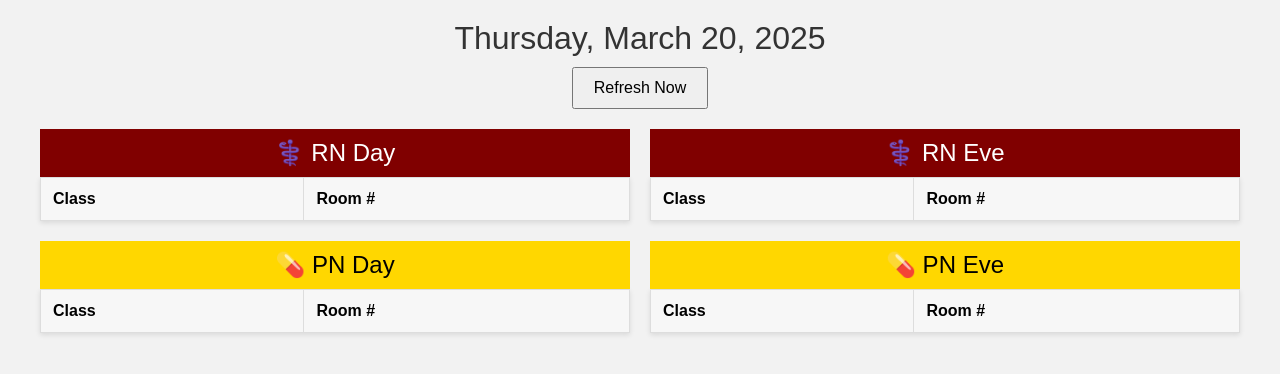
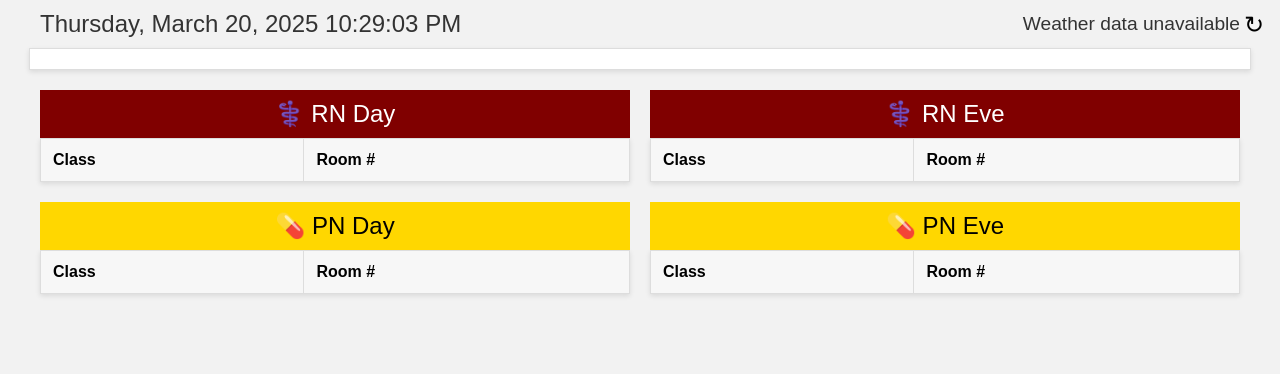
Before and after one commit to DDarby-JC/class-schedule, a plain HTML site: page index.html in a window 1280 px wide. Drawn offline with nearby package versions, Linux system fonts and the light colour scheme; no server answers.

Commit message:
Update index.html

```diff
--- a/index.html
+++ b/index.html
@@ -2,33 +2,63 @@
 <html lang="en">
 <head>
   <meta charset="UTF-8">
-  <!-- Removed meta refresh to avoid full page reload -->
+  <!-- No full page refresh -->
   <meta name="viewport" content="width=device-width, initial-scale=1.0">
-  <title>Quad Schedule Display</title>
+  <title>Quad Schedule Display with Messages, Time & Weather</title>
   <style>
     body {
       font-family: Arial, sans-serif;
       background: #f2f2f2;
       margin: 0;
-      padding: 20px;
+      padding: 10px;
       display: flex;
       flex-direction: column;
       align-items: center;
+      position: relative;
     }
-    /* Header styling */
+    /* Header: date/time and weather */
     #header {
-      text-align: center;
+      width: 100%;
+      max-width: 1200px;
+      display: flex;
+      justify-content: space-between;
+      align-items: center;
+      margin-bottom: 10px;
+    }
+    #datetime {
+      font-size: 1.5em;
+      color: #333;
+    }
+    #weather {
+      font-size: 1.2em;
+      color: #333;
+    }
+    /* Small refresh icon button, in the top right corner */
+    #refresh-button {
+      background: none;
+      border: none;
+      font-size: 1.5em;
+      cursor: pointer;
+      position: absolute;
+      top: 10px;
+      right: 10px;
+    }
+    /* Message area styling */
+    #message-area {
+      width: 100%;
+      max-width: 1200px;
+      background: #fff;
+      border: 1px solid #ddd;
+      box-shadow: 0 2px 5px rgba(0,0,0,0.1);
+      padding: 10px;
       margin-bottom: 20px;
     }
-    #current-date {
-      font-size: 2em;
-      color: #333;
+    .message {
       margin-bottom: 10px;
     }
-    #refresh-button {
-      padding: 10px 20px;
-      font-size: 1em;
-      cursor: pointer;
+    .message-title {
+      font-weight: bold;
+      margin-bottom: 5px;
     }
     /* Grid layout for the four tables */
     .grid-container {
@@ -48,7 +78,7 @@
       font-size: 1.5em;
       padding: 10px;
     }
-    /* Styling for RN (maroon) and PN (gold) captions */
+    /* RN (maroon) and PN (gold) styling */
     #rn-day caption,
     #rn-eve caption {
       background: #800000; /* Maroon */
@@ -76,12 +106,21 @@
   </style>
 </head>
 <body>
-  <!-- Header with current date and refresh button -->
+  <!-- Refresh button as a small symbol -->
+  <button id="refresh-button" title="Refresh">&#x21bb;</button>
+
+  <!-- Header with live date/time and weather -->
   <div id="header">
-    <div id="current-date"></div>
-    <button id="refresh-button">Refresh Now</button>
+    <div id="datetime"></div>
+    <div id="weather"></div>
   </div>
 
+  <!-- Message/Notice Area -->
+  <div id="message-area">
+    <!-- Messages will be injected here -->
+  </div>
+
+  <!-- Grid container for the four tables -->
   <div class="grid-container">
     <!-- RN Day Table -->
     <table id="rn-day">
@@ -92,9 +131,7 @@
           <th>Room #</th>
         </tr>
       </thead>
-      <tbody>
-        <!-- Data rows will be injected here -->
-      </tbody>
+      <tbody></tbody>
     </table>
 
     <!-- RN Eve Table -->
@@ -106,9 +143,7 @@
           <th>Room #</th>
         </tr>
       </thead>
-      <tbody>
-        <!-- Data rows will be injected here -->
-      </tbody>
+      <tbody></tbody>
     </table>
 
     <!-- PN Day Table -->
@@ -120,9 +155,7 @@
           <th>Room #</th>
         </tr>
       </thead>
-      <tbody>
-        <!-- Data rows will be injected here -->
-      </tbody>
+      <tbody></tbody>
     </table>
 
     <!-- PN Eve Table -->
@@ -134,29 +167,52 @@
           <th>Room #</th>
         </tr>
       </thead>
-      <tbody>
-        <!-- Data rows will be injected here -->
-      </tbody>
+      <tbody></tbody>
     </table>
   </div>
 
-  <!-- PapaParse for CSV parsing -->
+  <!-- PapaParse library for CSV parsing -->
   <script src="https://cdnjs.cloudflare.com/ajax/libs/PapaParse/5.3.2/papaparse.min.js"></script>
   <script>
-    // Update current date at the top of the page
-    function updateCurrentDate() {
+    // Update live date and time every second
+    function updateDateTime() {
       const now = new Date();
       const options = { weekday: 'long', year: 'numeric', month: 'long', day: 'numeric' };
-      document.getElementById('current-date').textContent = now.toLocaleDateString(undefined, options);
+      const dateStr = now.toLocaleDateString(undefined, options);
+      const timeStr = now.toLocaleTimeString();
+      document.getElementById('datetime').textContent = dateStr + ' ' + timeStr;
     }
-    updateCurrentDate();
-    // Optionally refresh the date every minute
-    setInterval(updateCurrentDate, 60000);
+    updateDateTime();
+    setInterval(updateDateTime, 1000);
 
-    // Function to update a table's data without full page reload
+    // Update weather using OpenWeatherMap (replace YOUR_API_KEY with your key)
+    function updateWeather() {
+      const apiKey = 'cd92bb216f62d4296dac9d6b6f6a5c27';
+      const zip = '33619';
+      const url = `https://api.openweathermap.org/data/2.5/weather?zip=${zip},us&units=imperial&appid=${apiKey}`;
+      fetch(url)
+        .then(response => response.json())
+        .then(data => {
+          if(data.cod === 200) {
+            const temp = Math.round(data.main.temp);
+            const weatherDescription = data.weather[0].description;
+            document.getElementById('weather').textContent = `Weather: ${temp}°F, ${weatherDescription}`;
+          } else {
+            document.getElementById('weather').textContent = 'Weather data unavailable';
+          }
+        })
+        .catch(error => {
+          console.error('Error fetching weather:', error);
+          document.getElementById('weather').textContent = 'Weather data unavailable';
+        });
+    }
+    updateWeather();
+    setInterval(updateWeather, 600000); // update every 10 minutes
+
+    // Function to update a table's data (for schedule tables)
     function updateTable(tableElement, data) {
       const tbody = tableElement.querySelector('tbody');
-      tbody.innerHTML = ''; // Clear current rows
+      tbody.innerHTML = '';
       data.forEach(row => {
         const tr = document.createElement('tr');
         const tdClass = document.createElement('td');
@@ -169,15 +225,17 @@
       });
     }
 
-    // CSV URLs (using your provided links)
+    // CSV URLs for the schedules and messages (update these as needed)
     const urls = {
       "rn-day": "https://docs.google.com/spreadsheets/d/e/2PACX-1vQYjtqPIy43_4nbBMKbQOPdbBZ7ZIiyEA5KbKFDTvll7BKO01of92xTPPe-A8fYzcJv8QkbUdda-twU/pub?gid=0&single=true&output=csv",
       "rn-eve": "https://docs.google.com/spreadsheets/d/e/2PACX-1vQYjtqPIy43_4nbBMKbQOPdbBZ7ZIiyEA5KbKFDTvll7BKO01of92xTPPe-A8fYzcJv8QkbUdda-twU/pub?gid=2050615219&single=true&output=csv",
       "pn-day": "https://docs.google.com/spreadsheets/d/e/2PACX-1vQYjtqPIy43_4nbBMKbQOPdbBZ7ZIiyEA5KbKFDTvll7BKO01of92xTPPe-A8fYzcJv8QkbUdda-twU/pub?gid=1551044945&single=true&output=csv",
-      "pn-eve": "https://docs.google.com/spreadsheets/d/e/2PACX-1vQYjtqPIy43_4nbBMKbQOPdbBZ7ZIiyEA5KbKFDTvll7BKO01of92xTPPe-A8fYzcJv8QkbUdda-twU/pub?gid=1029607582&single=true&output=csv"
+      "pn-eve": "https://docs.google.com/spreadsheets/d/e/2PACX-1vQYjtqPIy43_4nbBMKbQOPdbBZ7ZIiyEA5KbKFDTvll7BKO01of92xTPPe-A8fYzcJv8QkbUdda-twU/pub?gid=1029607582&single=true&output=csv",
+      // Replace with your published messages CSV URL
+      "messages": "https://docs.google.com/spreadsheets/d/e/YOUR_MESSAGES_SHEET_ID/pub?gid=0&single=true&output=csv"
     };
 
-    // Function to fetch and update table data from a CSV URL
+    // Function to fetch and update schedule table data using PapaParse
     function fetchAndUpdate(url, tableId) {
       Papa.parse(url, {
         download: true,
@@ -191,21 +249,51 @@
       });
     }
 
-    // Refresh all tables (called on manual refresh and at set intervals)
-    function refreshAllTables() {
-      Object.keys(urls).forEach(tableId => {
-        fetchAndUpdate(urls[tableId], tableId);
+    // Load messages into the message area from CSV
+    function loadMessages() {
+      Papa.parse(urls["messages"], {
+        download: true,
+        header: true,
+        complete: function(results) {
+          const messages = results.data;
+          const messageArea = document.getElementById('message-area');
+          messageArea.innerHTML = '';
+          messages.forEach(msg => {
+            const div = document.createElement('div');
+            div.className = 'message';
+            const title = document.createElement('div');
+            title.className = 'message-title';
+            title.textContent = msg.Title || msg.title || '';
+            const text = document.createElement('div');
+            text.className = 'message-text';
+            text.textContent = msg.Message || msg.message || '';
+            div.appendChild(title);
+            div.appendChild(text);
+            messageArea.appendChild(div);
+          });
+        },
+        error: function(err) {
+          console.error("Error fetching messages CSV:", err);
+        }
       });
     }
 
-    // Initial data load
-    refreshAllTables();
+    // Refresh all data (schedules and messages)
+    function refreshAll() {
+      fetchAndUpdate(urls["rn-day"], "rn-day");
+      fetchAndUpdate(urls["rn-eve"], "rn-eve");
+      fetchAndUpdate(urls["pn-day"], "pn-day");
+      fetchAndUpdate(urls["pn-eve"], "pn-eve");
+      loadMessages();
+    }
 
-    // Auto-refresh data every minute without full page reload
-    setInterval(refreshAllTables, 60000);
+    // Initial load
+    refreshAll();
+    // Auto-refresh schedules and messages every minute
+    setInterval(refreshAll, 60000);
 
-    // Attach event listener to the manual refresh button
-    document.getElementById('refresh-button').addEventListener('click', refreshAllTables);
+    // Manual refresh via the refresh button (icon)
+    document.getElementById('refresh-button').addEventListener('click', refreshAll);
   </script>
 </body>
 </html>
```
